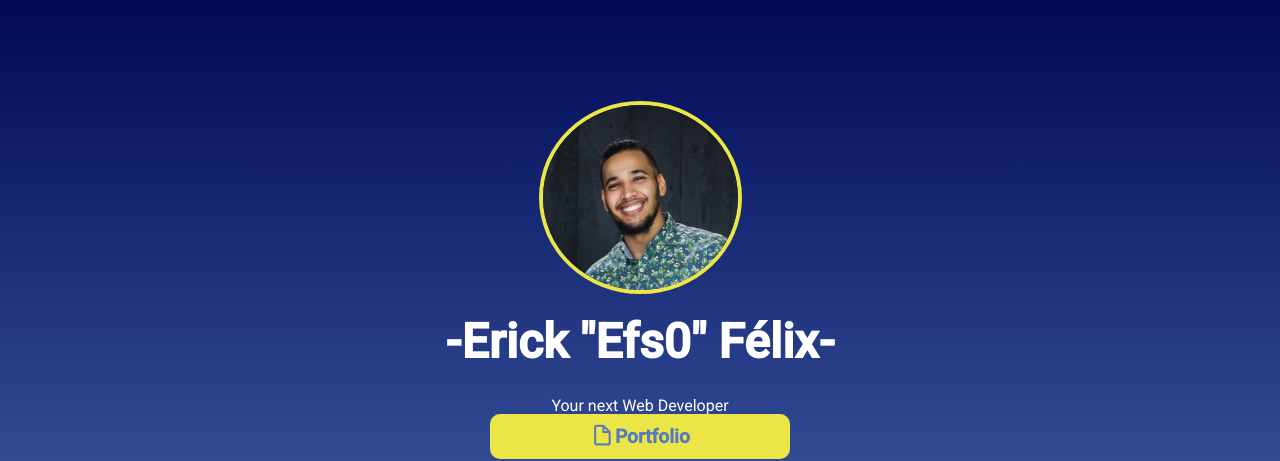
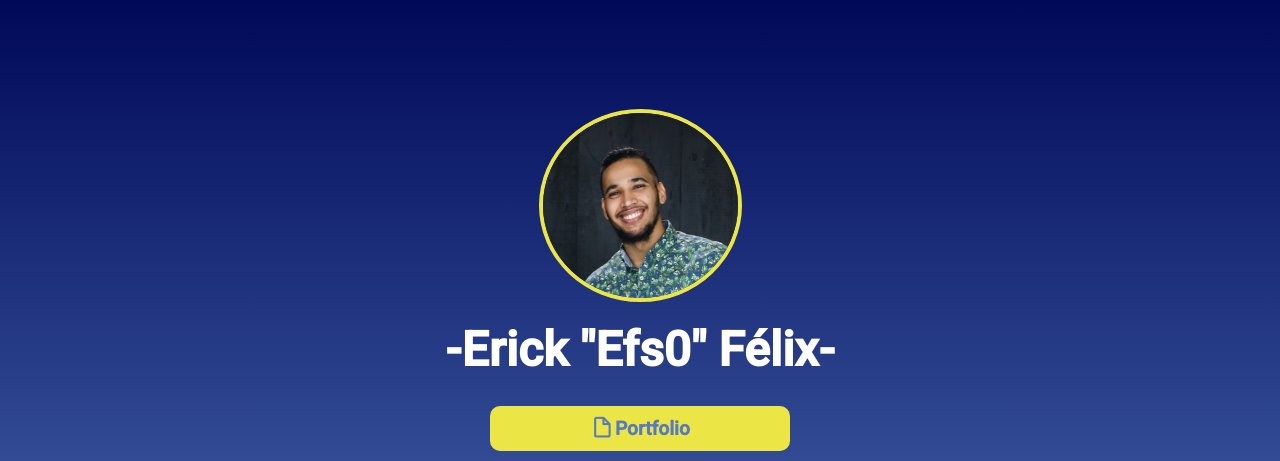
Before and after one commit to efs0-cod3/Efs0_links, a plain HTML site: page index.html in a window 1280 px wide. Shown: the top 461 px of the page. Drawn offline with nearby package versions, Linux system fonts and the light colour scheme.

Commit message:
Update index.html

```diff
--- a/index.html
+++ b/index.html
@@ -20,7 +20,7 @@
         <section>
             <img class="profile" src="img/profile.jpg" alt="">
             <h1>-Erick "Efs0" Félix-</h1>
-            <p>Your next Web Developer</p>
+
             <a href="https://erickfelix.netlify.app" target="_blank"><button class="tw">
                 <i class='bx-sm bx bx-file-blank'></i>
                 <span>Portfolio</span>
```
